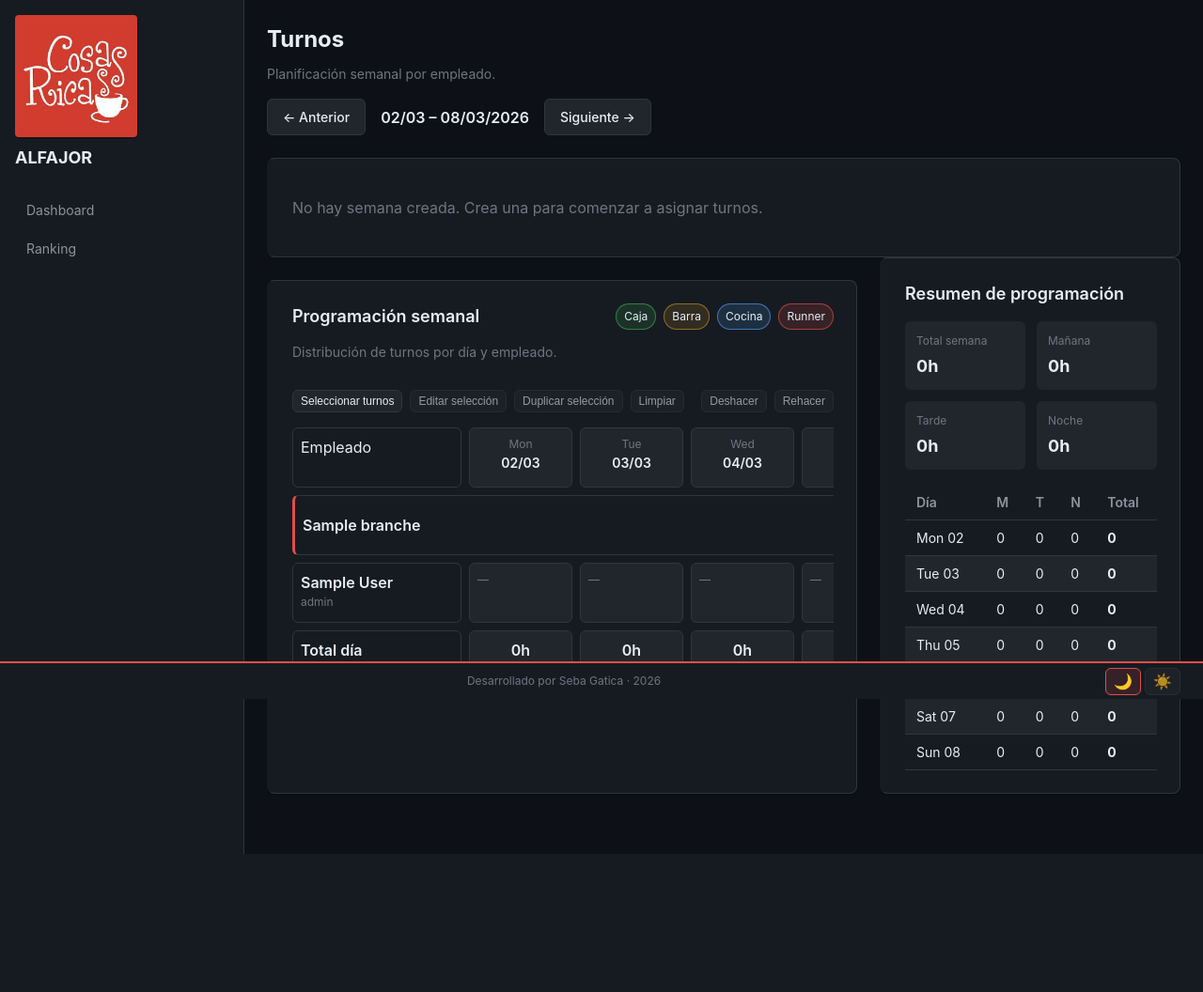
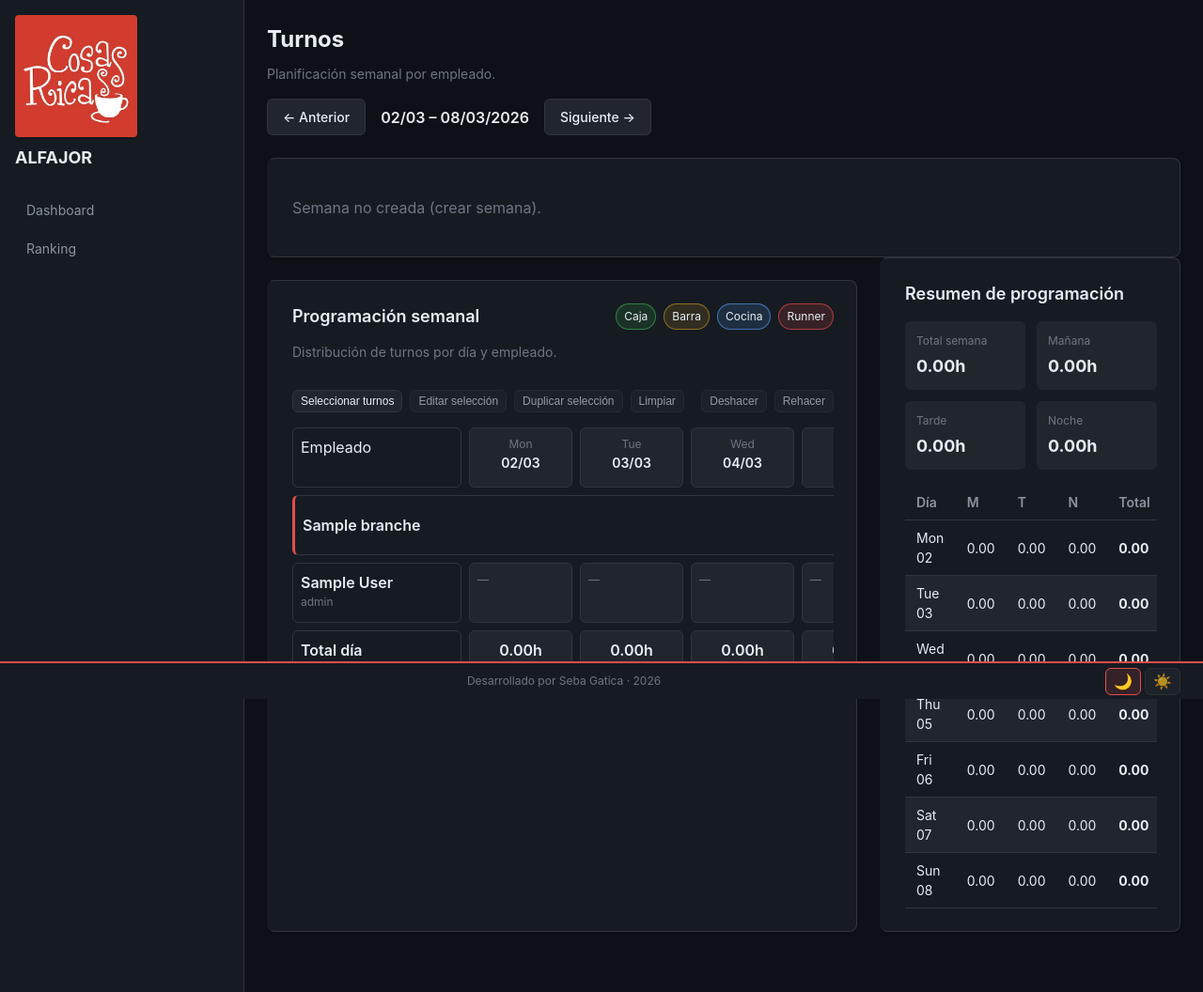
Before and after one commit to sebastiangaticacl/alfajor, a Flask app: page /shifts/ in a window 1280 px wide. Shown: the part 56-1112 px from the top of the page at 94% size. Before the commit the page ends 965 px from the top, so only its background shows below. Run offline with Flask 3, Linux system fonts and the light colour scheme; a user stored in the database is signed in; tables that the repository leaves empty hold one stand-in row (values such as "Sample post"); parts of the project's set-up code (start-up, migrations or seed data) failed here and were passed over.

Commit message:
Ajustar horas reales en calendario
- Usar shift_hours con Decimal en totales
- Mostrar turnos aunque no exista semana
- Formatear horas con 2 decimales

Made-with: Cursor

```diff
--- a/alfajor/blueprints/shifts/routes.py
+++ b/alfajor/blueprints/shifts/routes.py
@@ -9,8 +9,10 @@ from alfajor.extensions import db
 from alfajor.models import ScheduleWeek, Shift, Employee, Branch
 from sqlalchemy.orm import selectinload
 from alfajor.enums import WeekStatus, ShiftStatus
+from decimal import Decimal
 from alfajor.services.shift_validator import validate_shift
 from alfajor.services.settings_service import get_setting
+from alfajor.utils.timecalc import shift_hours
 
 
 @bp.route("/")
@@ -33,7 +35,7 @@ def calendar():
     shifts = Shift.query.options(selectinload(Shift.employee)).filter(
         Shift.date >= monday,
         Shift.date <= sunday
-    ).order_by(Shift.date, Shift.start_time).all() if week else []
+    ).order_by(Shift.date, Shift.start_time).all()
     if current_user.role in ("ADMIN", "ENCARGADO"):
         employees = Employee.query.filter_by(status="ACTIVO").order_by(Employee.last_name).all()
     else:
@@ -43,9 +45,12 @@ def calendar():
     schedule_map = {}
     employee_hours = {}
     branch_totals = {}
-    day_totals = {d.isoformat(): 0 for d in week_days}
-    day_segments = {d.isoformat(): {"M": 0, "T": 0, "N": 0} for d in week_days}
-    segment_totals = {"M": 0, "T": 0, "N": 0}
+    day_totals = {d.isoformat(): Decimal("0.00") for d in week_days}
+    day_segments = {
+        d.isoformat(): {"M": Decimal("0.00"), "T": Decimal("0.00"), "N": Decimal("0.00")}
+        for d in week_days
+    }
+    segment_totals = {"M": Decimal("0.00"), "T": Decimal("0.00"), "N": Decimal("0.00")}
 
     def get_segment(start_t):
         hour = start_t.hour
@@ -58,15 +63,14 @@ def calendar():
         emp_map = schedule_map.setdefault(str(s.employee_id), {})
         day_key = s.date.isoformat()
         emp_map.setdefault(day_key, []).append(s)
-        duration = (s.end_time.hour * 60 + s.end_time.minute - s.start_time.hour * 60 - s.start_time.minute) / 60
-        hours = int(round(duration, 0))
-        employee_hours[str(s.employee_id)] = employee_hours.get(str(s.employee_id), 0) + hours
+        hours = shift_hours(s.start_time, s.end_time)
+        employee_hours[str(s.employee_id)] = employee_hours.get(str(s.employee_id), Decimal("0.00")) + hours
         day_totals[day_key] += hours
         seg = get_segment(s.start_time)
         day_segments[day_key][seg] += hours
         segment_totals[seg] += hours
         branch_id = str(s.branch_id or (s.employee.branch_id if s.employee else ""))
-        branch_totals[branch_id] = branch_totals.get(branch_id, 0) + hours
+        branch_totals[branch_id] = branch_totals.get(branch_id, Decimal("0.00")) + hours
 
     shift_roles = get_setting("shift_roles", ["caja", "barra", "cocina", "runner"])
     branch_groups = {}
--- a/alfajor/templates/shifts/calendar.html
+++ b/alfajor/templates/shifts/calendar.html
@@ -14,7 +14,7 @@
 
 {% if not week %}
 <div class="card schedule-card">
-  <p class="text-muted">No hay semana creada. Crea una para comenzar a asignar turnos.</p>
+  <p class="text-muted">Semana no creada (crear semana).</p>
 </div>
 {% endif %}
 
@@ -129,7 +129,7 @@
       <div class="schedule-row schedule-row--branch">
         <div class="schedule-cell schedule-cell--branch">
           <span class="branch-name">{{ group.branch.name if group.branch else 'Sin sucursal' }}</span>
-          <span class="branch-total">{{ branch_totals.get(group.branch.id|string if group.branch else '', 0) }}h</span>
+          <span class="branch-total">{{ '%.2f'|format(branch_totals.get(group.branch.id|string if group.branch else '', 0)) }}h</span>
         </div>
       </div>
         {% for e in group.employees %}
@@ -164,7 +164,7 @@
           </div>
           {% endfor %}
           <div class="schedule-cell schedule-cell--total">
-            {{ employee_hours.get(e.id|string, 0) }}h
+        {{ '%.2f'|format(employee_hours.get(e.id|string, 0)) }}h
           </div>
         </div>
         {% endfor %}
@@ -175,11 +175,11 @@
         {% for day in week_days %}
         {% set day_key = day.isoformat() %}
         <div class="schedule-cell schedule-cell--total{% if day.weekday() >= 5 %} is-weekend{% endif %}">
-          {{ day_totals.get(day_key, 0) }}h
+          {{ '%.2f'|format(day_totals.get(day_key, 0)) }}h
         </div>
         {% endfor %}
         <div class="schedule-cell schedule-cell--total">
-          {{ segment_totals.M + segment_totals.T + segment_totals.N }}h
+          {{ '%.2f'|format(segment_totals.M + segment_totals.T + segment_totals.N) }}h
         </div>
       </div>
     </div>
@@ -190,19 +190,19 @@
     <div class="summary-metrics">
       <div class="summary-item">
         <span>Total semana</span>
-        <strong>{{ segment_totals.M + segment_totals.T + segment_totals.N }}h</strong>
+        <strong>{{ '%.2f'|format(segment_totals.M + segment_totals.T + segment_totals.N) }}h</strong>
       </div>
       <div class="summary-item">
         <span>Mañana</span>
-        <strong>{{ segment_totals.M }}h</strong>
+        <strong>{{ '%.2f'|format(segment_totals.M) }}h</strong>
       </div>
       <div class="summary-item">
         <span>Tarde</span>
-        <strong>{{ segment_totals.T }}h</strong>
+        <strong>{{ '%.2f'|format(segment_totals.T) }}h</strong>
       </div>
       <div class="summary-item">
         <span>Noche</span>
-        <strong>{{ segment_totals.N }}h</strong>
+        <strong>{{ '%.2f'|format(segment_totals.N) }}h</strong>
       </div>
     </div>
 
@@ -222,10 +222,10 @@
           {% set day_key = day.isoformat() %}
           <tr>
             <td>{{ day.strftime('%a %d') }}</td>
-            <td>{{ day_segments.get(day_key, {}).M }}</td>
-            <td>{{ day_segments.get(day_key, {}).T }}</td>
-            <td>{{ day_segments.get(day_key, {}).N }}</td>
-            <td><strong>{{ day_totals.get(day_key, 0) }}</strong></td>
+            <td>{{ '%.2f'|format(day_segments.get(day_key, {}).M) }}</td>
+            <td>{{ '%.2f'|format(day_segments.get(day_key, {}).T) }}</td>
+            <td>{{ '%.2f'|format(day_segments.get(day_key, {}).N) }}</td>
+            <td><strong>{{ '%.2f'|format(day_totals.get(day_key, 0)) }}</strong></td>
           </tr>
           {% endfor %}
         </tbody>
```
